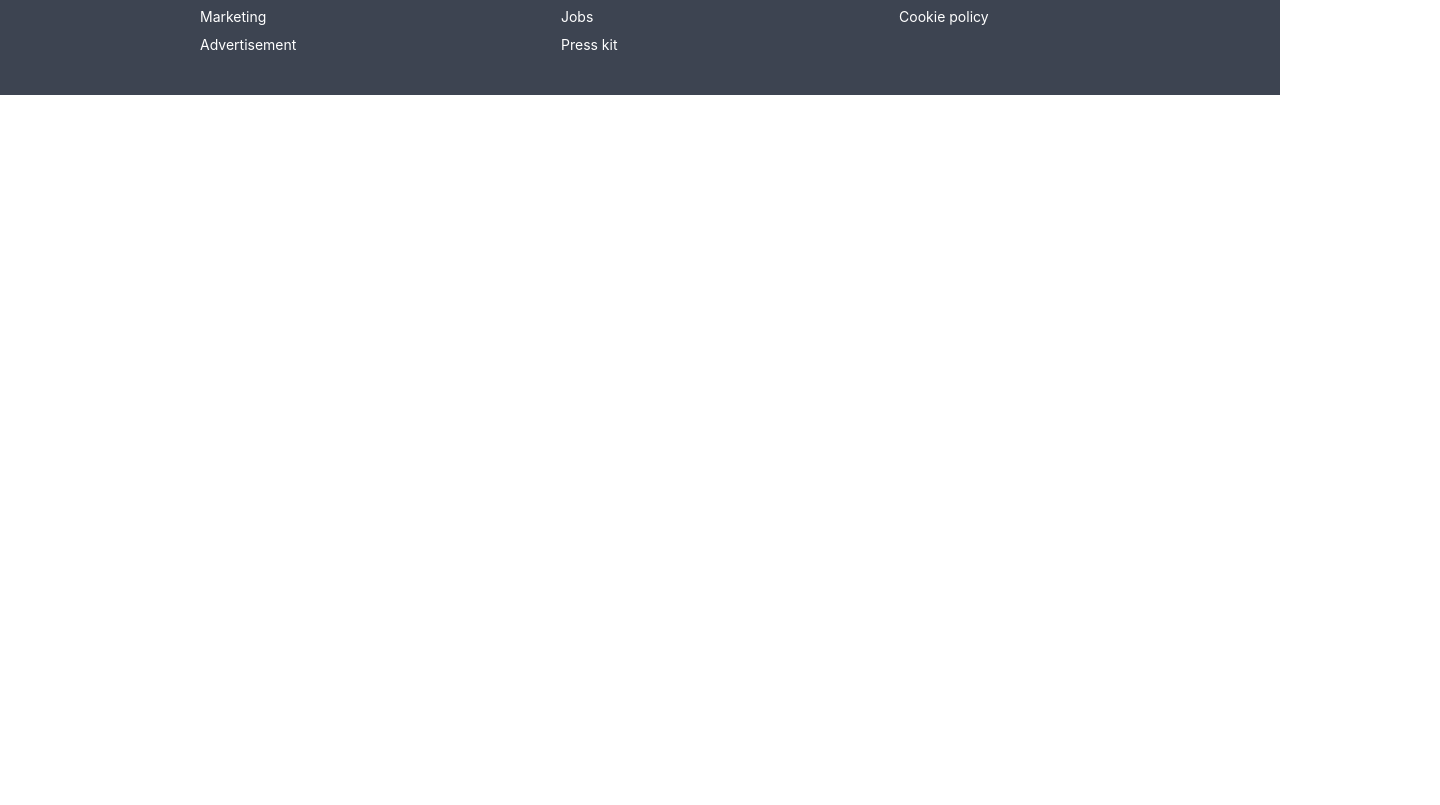
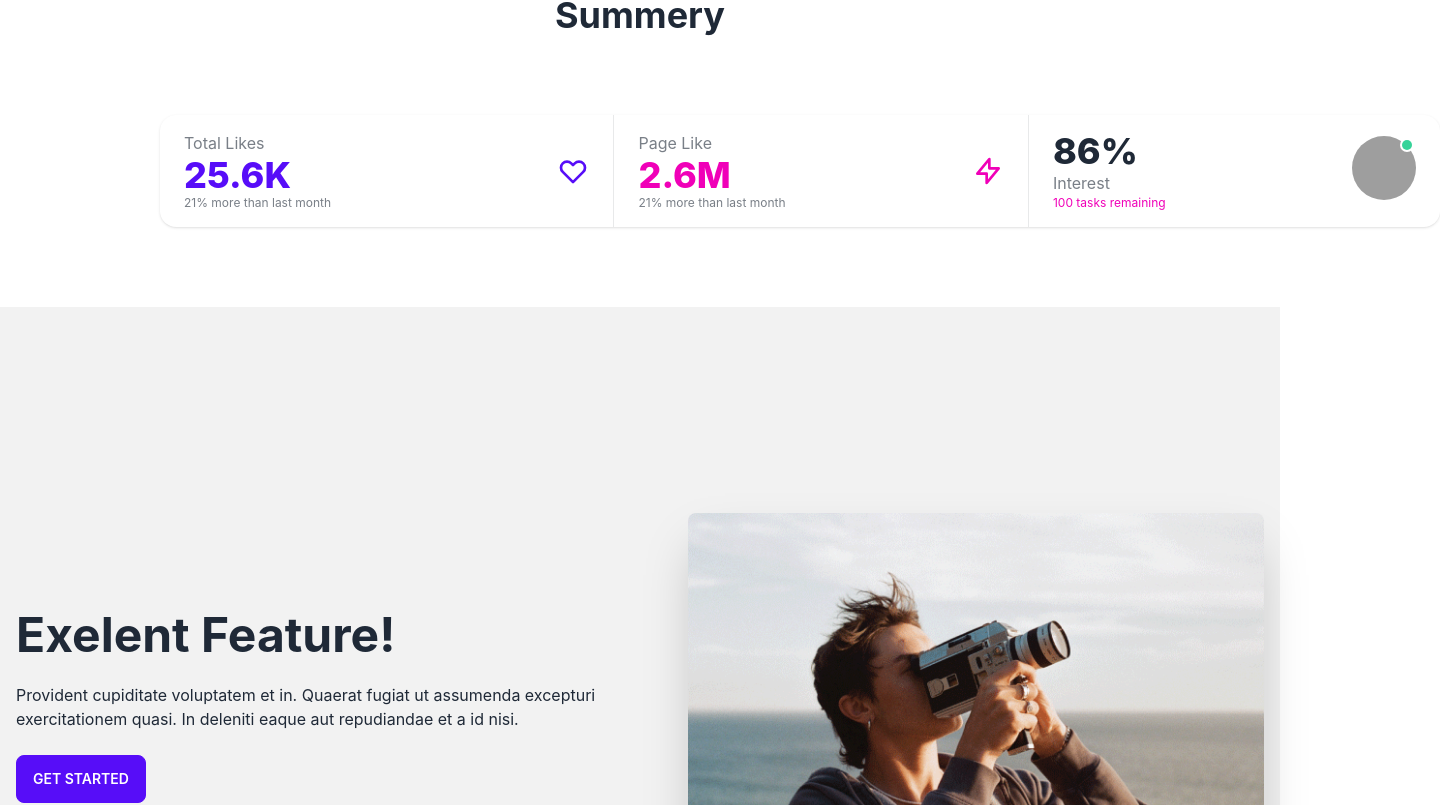
Before and after one commit to firoj7github/gym-web, a React (Create React App) app: page / in a window 1280 px wide. Shown: the part 1675-2480 px from the top of the page, 1440 px wide, since content can reach past the window. Before the commit the page ends 1770 px from the top, so only its background shows below. Built offline with nearby package versions, Linux system fonts and the light colour scheme; no server answers; grey boxes are pictures that could not be loaded.

Commit message:
best-commit

```diff
--- a/public/service.json
+++ b/public/service.json
@@ -13,7 +13,7 @@
        "name":"canon lence pro",
        "price":"$200",
        "description":"Best camera lence quality and best performance.",
-       "img":"https://i.ibb.co/DR2YDp1/pic1.png",
+       "img":"https://i.ibb.co/sVQHTnb/c2-png.gif",
        "availablequantity":"32",
        "miniumorderquantity":"10"
     },
--- a/src/pages/Home/Banner/Banner.css
+++ b/src/pages/Home/Banner/Banner.css
@@ -4,3 +4,11 @@
     width: 100%;
     background-repeat: no-repeat;
 }
+
+@media screen and(max-width:576px) {
+    .banner-all{
+
+        width: auto;
+        background-repeat: no-repeat;
+    }
+}
--- /dev/null
+++ b/src/pages/Home/Hero.js
@@ -0,0 +1,19 @@
+import React from 'react';
+import icon from '../../image/c.png.gif'
+
+const Hero = () => {
+    return (
+        <div class="hero w-full min-h-screen bg-base-200">
+  <div class="hero-content flex-col lg:flex-row-reverse">
+    <img src={icon} class="max-w-xl rounded-lg shadow-2xl" />
+    <div>
+      <h1 class="text-5xl font-bold">Exelent Feature!</h1>
+      <p class="py-6">Provident cupiditate voluptatem et in. Quaerat fugiat ut assumenda excepturi exercitationem quasi. In deleniti eaque aut repudiandae et a id nisi.</p>
+      <button class="btn btn-primary">Get Started</button>
+    </div>
+  </div>
+</div>
+    );
+};
+
+export default Hero;
--- a/src/pages/Home/Home.js
+++ b/src/pages/Home/Home.js
@@ -1,5 +1,7 @@
 import React from 'react';
 import Banner from './Banner/Banner';
+import Hero from './Hero';
+import Rating from './Rating/Rating';
 import Service from './Service/Service';
 import Side from './Side/Side';
 
@@ -9,6 +11,8 @@ const Home = () => {
           <Banner></Banner>
           <Side></Side>
           <Service></Service>
+          <Rating></Rating>
+          <Hero></Hero>
         </div>
     );
 };
--- /dev/null
+++ b/src/pages/Home/Rating/Rating.js
@@ -0,0 +1,47 @@
+import React from 'react';
+
+const Rating = () => {
+    return (
+
+        <div>
+            <h1 className='text-center font-bold text-4xl mt-20'>Summery</h1>
+            <div class="stats shadow w-full mt-20 mb-20  ml-40">
+
+  <div class="stat mr-10">
+    <div class="stat-figure text-primary">
+      <svg xmlns="http://www.w3.org/2000/svg" fill="none" viewBox="0 0 24 24" class="inline-block w-8 h-8 stroke-current"><path stroke-linecap="round" stroke-linejoin="round" stroke-width="2" d="M4.318 6.318a4.5 4.5 0 000 6.364L12 20.364l7.682-7.682a4.5 4.5 0 00-6.364-6.364L12 7.636l-1.318-1.318a4.5 4.5 0 00-6.364 0z"></path></svg>
+    </div>
+    <div class="stat-title">Total Likes</div>
+    <div class="stat-value text-primary">25.6K</div>
+    <div class="stat-desc">21% more than last month</div>
+  </div>
+
+  <div class="stat">
+    <div class="stat-figure text-secondary">
+      <svg xmlns="http://www.w3.org/2000/svg" fill="none" viewBox="0 0 24 24" class="inline-block w-8 h-8 stroke-current"><path stroke-linecap="round" stroke-linejoin="round" stroke-width="2" d="M13 10V3L4 14h7v7l9-11h-7z"></path></svg>
+    </div>
+    <div class="stat-title">Page Like</div>
+    <div class="stat-value text-secondary">2.6M</div>
+    <div class="stat-desc">21% more than last month</div>
+  </div>
+
+  <div class="stat">
+    <div class="stat-figure text-secondary">
+      <div class="avatar online">
+        <div class="w-16 rounded-full">
+          <img src="https://api.lorem.space/image/face?w=128&h=128" />
+        </div>
+      </div>
+    </div>
+    <div class="stat-value">86%</div>
+    <div class="stat-title">Interest</div>
+    <div class="stat-desc text-secondary">100 tasks remaining</div>
+  </div>
+
+</div>
+        </div>
+
+    );
+};
+
+export default Rating;
--- a/src/pages/Home/Service/Service.js
+++ b/src/pages/Home/Service/Service.js
@@ -11,12 +11,16 @@ const Service = () => {
        .then(data=>setService(data))
     },[])
     return (
-        <div className='service-all grid grid-cols-1 md:grid-cols-2 lg:grid-cols-3 gap-5 pt-20'>
+        <div>
+            <h1 className='text-center font-bold text-4xl '>Purchase Product</h1>
+            <div className='service-all grid grid-cols-1 md:grid-cols-2 lg:grid-cols-3 gap-5 pt-20'>
            {
                services.slice(0,3).map(service=> <Item service={service}></Item>
               )
            }
         </div>
+        </div>
+
     );
 };
 
--- a/src/pages/Manage/ManageOrder.js
+++ b/src/pages/Manage/ManageOrder.js
@@ -1,5 +1,5 @@
 import React, { useEffect, useState } from 'react';
-import Manage from './Manage';
+
 
 const ManageOrder = () => {
     const [services, setService]=useState([]);
@@ -11,8 +11,7 @@ const ManageOrder = () => {
     const handleDelete = id=>{
         const proceed = window.confirm('Are You sure???');
         if(proceed){
-        const url = `http://localhost:5000/service/${id}`
-        fetch(url, {
+        fetch(`http://localhost:5000/service/${id}`, {
         method : 'DELETE'
         })
         .then(res => res.json())
```
Also changed, not shown: src/image/c.png.gif (added), src/image/c2.png.gif (added).
